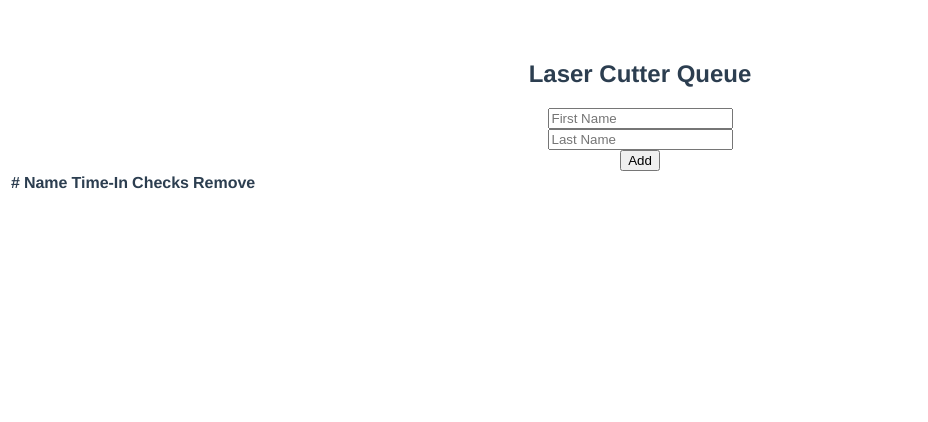
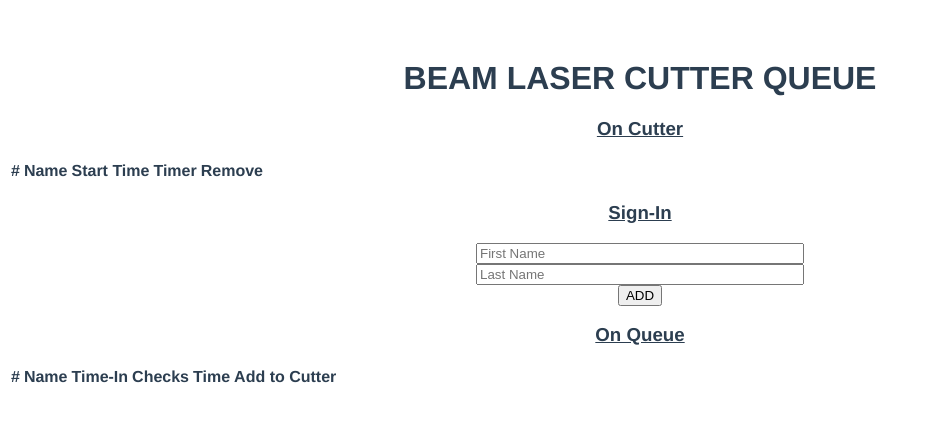
Before and after one commit to spjones97/BeAM-Queue, a Vue app: page / in a window 1280 px wide. Shown: the top 422 px of the page, without its empty margins (0-928 px from the left). Built offline with nearby package versions, Linux system fonts and the light colour scheme.

Commit message:
queue 2.0 commit w/out bug fixes

```diff
--- a/src/App.vue
+++ b/src/App.vue
@@ -7,7 +7,16 @@
       integrity="sha384-9gVQ4dYFwwWSjIDZnLEWnxCjeSWFphJiwGPXr1jddIhOegiu1FwO5qRGvFXOdJZ4"
       crossorigin="anonymous"
     />
-    <LaserQueue :people="people" :times="times" :firstName="firstName" :lastName="lastName" />
+    <LaserQueue
+      :onQueue="onQueue"
+      :onCutter="onCutter"
+      :timeIn="timeIn"
+      :times="times"
+      :cutTimes="cutTimes"
+      :time="time"
+      :firstName="firstName"
+      :lastName="lastName"
+    />
   </div>
 </template>
 
@@ -21,8 +30,12 @@ export default {
   },
   data() {
     return {
-      people: [],
+      onQueue: [],
+      onCutter: [],
+      timeIn: [],
       times: [],
+      cutTimes: [],
+      time: 0,
       firstName: "",
       lastName: ""
     };
@@ -39,4 +52,23 @@ export default {
   color: #2c3e50;
   margin-top: 60px;
 }
+.signcontainer {
+  display: flex;
+  justify-content: space-around;
+}
+
+.firstin {
+  width: 25vw;
+}
+
+.lastin {
+  width: 25vw;
+}
+
+.oncutter-header,
+.onqueue-header,
+.signup-header {
+  text-align: center;
+  text-decoration: underline;
+}
 </style>
--- a/src/components/LaserQueue.vue
+++ b/src/components/LaserQueue.vue
@@ -1,47 +1,71 @@
 <template>
+  <div id="app">
     <div class="container">
-        <div class="card mt-5">
-            <h2 class="card-header" style="text-align: center;">Laser Cutter Queue</h2>
+      <div class="card">
+        <!-- Main Card header -->
+        <h1 class="card-header" style="text-align: center;">BEAM LASER CUTTER QUEUE</h1>
 
-            <!-- Displays the current queue count -->
-            <div class="m-3" v-cloak v-if="numPeople == 1">
-                <p>There is {{ numPeople }} person in the queue</p>
-            </div>
-            <div class="m-3" v-cloak v-if="numPeople > 1">
-                <p>There are {{ numPeople }} people in the queue</p>
-            </div>
+        <!-- On-Cutter Table -->
+        <h3 class="oncutter-header">On Cutter</h3>
+        <table class="table">
+          <thead class="thead-light">
+            <th>#</th>
+            <th>Name</th>
+            <th>Start Time</th>
+            <th>Timer</th>
+            <th>Remove</th>
+          </thead>
+          <tbody>
+            <tr v-cloak v-for="(p, index) in onCutter" :key="index">
+              <td>{{ index + 1 }}</td>
+              <td>{{ getCutterName(index) }}</td>
+              <td>{{ currentTime }}</td>
+              <td>{{ getTime(index) }}</td>
+              <td>
+                <button type="button" @click="removeCutter(index)" class="btn btn-warning">REMOVE</button>
+              </td>
+            </tr>
+          </tbody>
+        </table>
 
-            <!-- Displays sign-up form -->
+        <!-- Sign-Up Form Header -->
+        <h3 class="signup-header">Sign-In</h3>
+
+        <!-- Sign-Up Form -->
+        <div class="signcontainer">
           <form v-cloak class="m-3">
             <div class="form-row">
               <div class="col">
-                        <input type="text" v-model="firstName" placeholder="First Name" />
+                <input class="firstin" type="text" v-model="firstName" placeholder="First Name" />
               </div>
               <div class="col">
-                        <input type="text" v-model="lastName" placeholder="Last Name" />
+                <input class="lastin" type="text" v-model="lastName" placeholder="Last Name" />
               </div>
               <div class="col">
-                        <button type="button" @click="addPerson(firstName, lastName)" class="btn">Add</button>
+                <button type="button" @click="addToQueue(firstName, lastName)" id="queuebtn">ADD</button>
               </div>
             </div>
           </form>
+        </div>
 
-            <!-- Displays table that holds the queue-->
+        <!-- On-Queue Header -->
+        <h3 class="onqueue-header">On Queue</h3>
+
+        <!-- On-Queue Table -->
         <table class="table">
           <thead class="thead-light">
             <th>#</th>
             <th>Name</th>
             <th>Time-In</th>
             <th>Checks</th>
-                    <th>Remove</th>
+            <th>Time</th>
+            <th>Add to Cutter</th>
           </thead>
-
-                <!-- Displays the current queue -->
           <tbody>
-                    <tr v-for="(p, index) in people" :key="index">
+            <tr v-cloak v-for="(p, index) in onQueue" :key="index">
               <td>{{ index + 1 }}</td>
-                        <td>{{ getName(index) }}</td>
-                        <td>{{ getTime(index) }}</td>
+              <td>{{ getQueueName(index) }}</td>
+              <td>{{ getTimeIn(index) }}</td>
               <td>
                 <input type="checkbox" id="checkOne" />
                 <label for="checkOne">#1</label>
@@ -51,11 +75,15 @@
                 <label for="checkThree">#3</label>
               </td>
               <td>
-                            <button type="button" @click="remove(index)" class="btn btn-warning">remove</button>
+                <input id="minInput" type="text" v-model="time" placeholder="min" />
+              </td>
+              <td>
+                <button type="button" @click="addToCutter(index, time)" class="btn">ADD</button>
               </td>
             </tr>
           </tbody>
         </table>
+      </div>
     </div>
   </div>
 </template>
@@ -64,36 +92,70 @@
 export default {
   name: "LaserQueue",
   props: {
-            people: Array,
-            times: Array
+    onQueue: Array,
+    onCutter: Array,
+    timeIn: Array,
+    times: Array,
+    cutTimes: Array,
+    time: Number,
+    firstName: String,
+    lastName: String
   },
   computed: {
-            // Calculates number of people in queue
-            numPeople: function () {
-                return this.people.length;
+    // Returns number of people on the Queue
+    numQueue: function() {
+      return this.onQueue.length;
+    },
+    // Returns number of people on the Laser Cutter
+    numCutter: function() {
+      return this.onCutter.length;
+    },
+    // Returns the current time
+    currentTime: function() {
+      var today = new Date();
+      return (
+        today.getHours() + ":" + today.getMinutes() + ":" + today.getSeconds()
+      );
     }
   },
   methods: {
-            // Add name and check-in time to the queue
-            addPerson: function (first, last) {
+    // Add person to the Queue
+    addToQueue: function(first, last) {
+      var name = first + " " + last;
+      this.onQueue[this.onQueue.length] = name;
       var today = new Date();
-                this.times[this.times.length] = today.getHours() + ":" + today.getMinutes() + ":" + today
-                    .getSeconds();
-                this.people[this.people.length] = first + " " + last;
-                this.people.splice();
+      this.timeIn[this.timeIn.length] =
+        today.getHours() + ":" + today.getMinutes() + ":" + today.getSeconds();
+      this.onQueue.splice();
+      this.timeIn.splice();
     },
-            // Returns the name at a certain index
-            getName: function (index) {
-                return this.people[index];
+    // Add person from the Queue to the Laser Cutter
+    addToCutter: function(index, time) {
+      this.onCutter[this.onCutter.length] = this.onQueue[index];
+      this.times[this.times.length] = time;
+      this.onQueue.splice(index, 1);
+      this.onCutter.splice();
     },
-            // Returns time at a certain index
-            getTime: function (index) {
+    // Removes person from the Laser Cutter
+    removeCutter: function(index) {
+      this.onCutter.splice(index, 1);
+      this.cutTimes.splice(index, 1);
+    },
+    // Returns Name of person in the Queue
+    getQueueName: function(index) {
+      return this.onQueue[index];
+    },
+    // Returns Name of person on the Cutter
+    getCutterName: function(index) {
+      return this.onCutter[index];
+    },
+    // Returns Time person checked in
+    getTimeIn: function(index) {
+      return this.timeIn[index];
+    },
+    // Returns amount of Time cut is going to take
+    getTime: function(index) {
       return this.times[index];
-            },
-            // Removes person and time from the data
-            remove: function (index) {
-                this.people.splice(index, 1);
-                this.times.splice(index, 1);
     }
   }
 };
```
Also changed, not shown: src/components/HelloWorld.vue (deleted, +0 -58 lines), 1 other file (tests, documents, lock files or other folders). Lines whose indentation alone changed are shown as unchanged.
